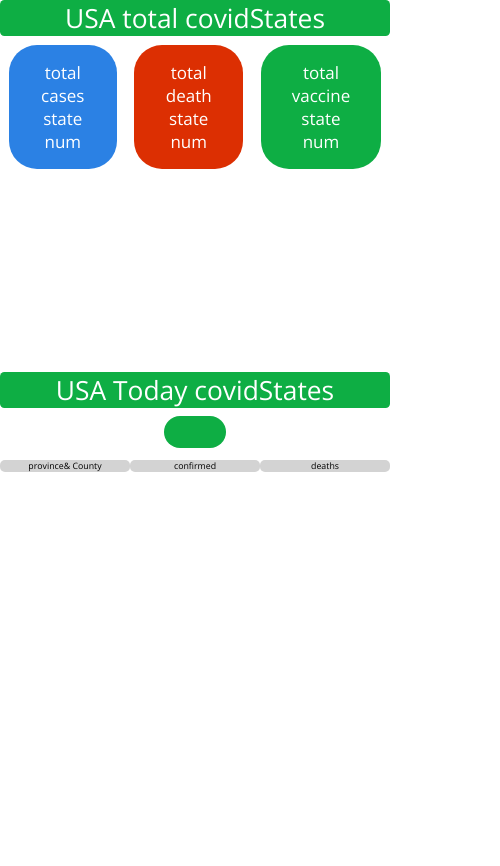
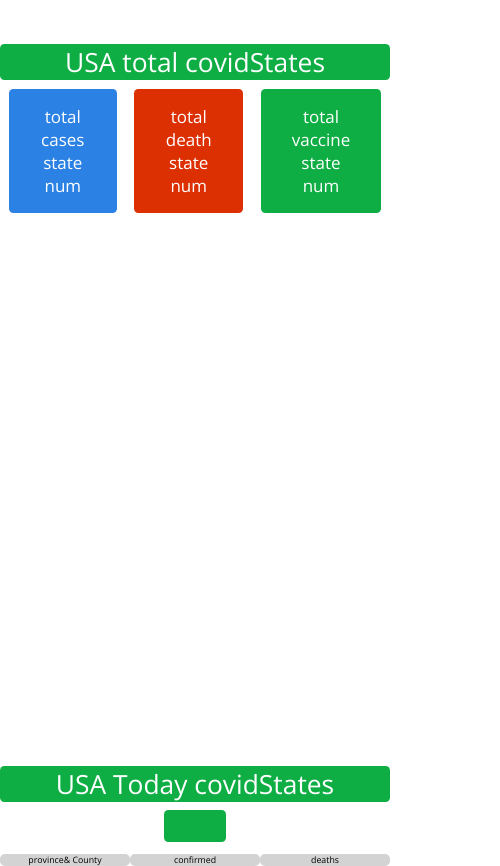
Before and after one commit to IG-Kim2511/me_2021-0422-covid_project-js, a plain HTML site: page index.html in a window 390 px wide. Shown: the whole page, 500 px wide, since content can reach past the window. Before the commit the page ends 844 px from the top, so only its background shows below. Drawn offline with nearby package versions, Linux system fonts and the light colour scheme; no server answers.

Commit message:
fix : css : resonsive

```diff
--- a/index.html
+++ b/index.html
@@ -34,7 +34,7 @@
     </section> -->
 
     <!-- 🍉js 6 -->
-     <section>
+     <section class="section">
       <div class="usa_today">USA total covidStates</div>
 
        <div class="total_wrapper">
@@ -62,7 +62,7 @@
     </section>
 
     <!-- 🍄confirmed of each County-->
-    <section class="today_covid">
+    <section class="section">
        <!--  🍉js 4. 🍄Created elements by JS     -->
 
       <!--
--- a/style.css
+++ b/style.css
@@ -103,16 +103,19 @@ button {
 
 .myButton {
 	background-color:var(--naver-color);
-	border-radius:28px;
+	border-radius:var(--size-border-basic-radius);
 	display:inline-block;
 
 	color:#ffffff;
 	font-size:17px;
 
-    margin: 1rem;
+  margin: 1rem;
 	padding:16px 31px;
 	text-decoration:none;
+
+  transition:  all .3s ease-in;
 }
+
 .myButton:hover {
 	background-color:#bdbdbd;
 }
@@ -130,7 +133,7 @@ button {
     background-color: #dc2f02;
 }
 
-.today_covid{
+.section{
     padding-top: 5rem;
 }
 
@@ -144,16 +147,8 @@ button {
     background-color: var(--naver-color);
     border-radius: var(--size-border-basic-radius);
     color:#ffffff;
-
     font-size: 3rem;
-
 }
-
-
-
-
-
-
 
 
 /* 🍉js 4. */
@@ -217,8 +212,8 @@ button {
     margin: auto;
   }
   .chart-container {
-    width: 500px;
-    height: 250px;
+    width: 700px;
+    height: 500px;
   }
 }
 
@@ -229,8 +224,8 @@ button {
     }
 
     .chart-container {
-      width: 300px;
-      height: 150px;
+      width: 500px;
+      height: 500px;
     }
 
   }
```
Also changed, not shown: script.js (+3 -8 lines).
